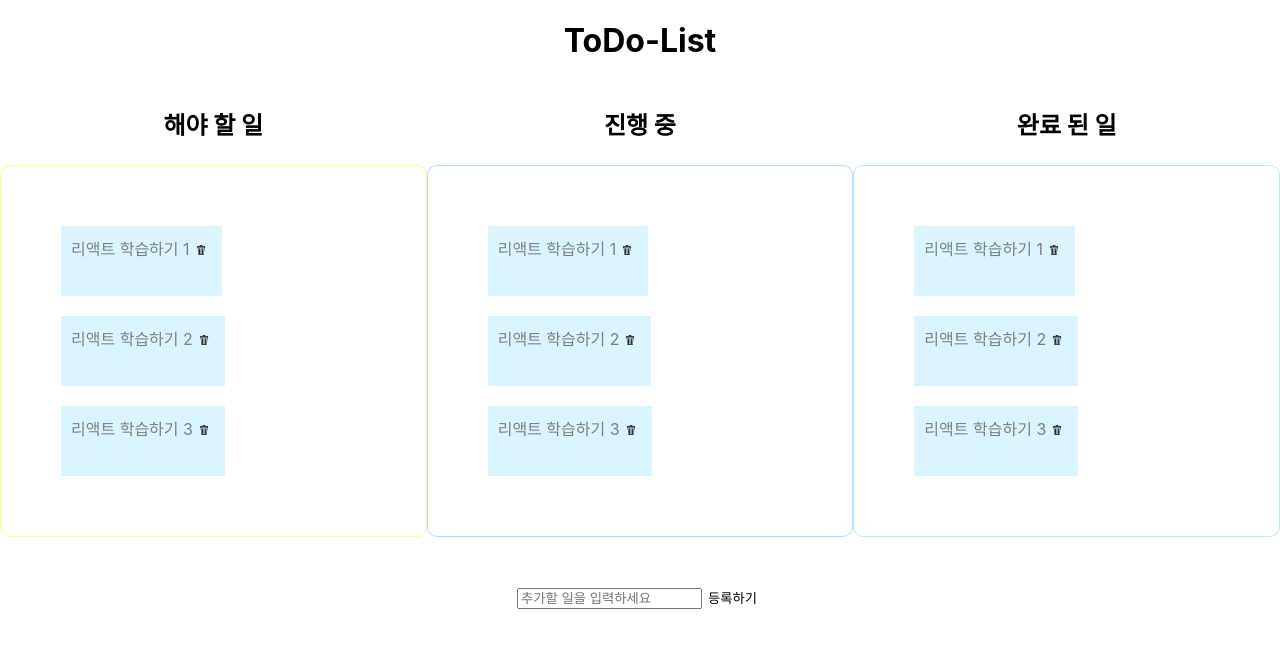
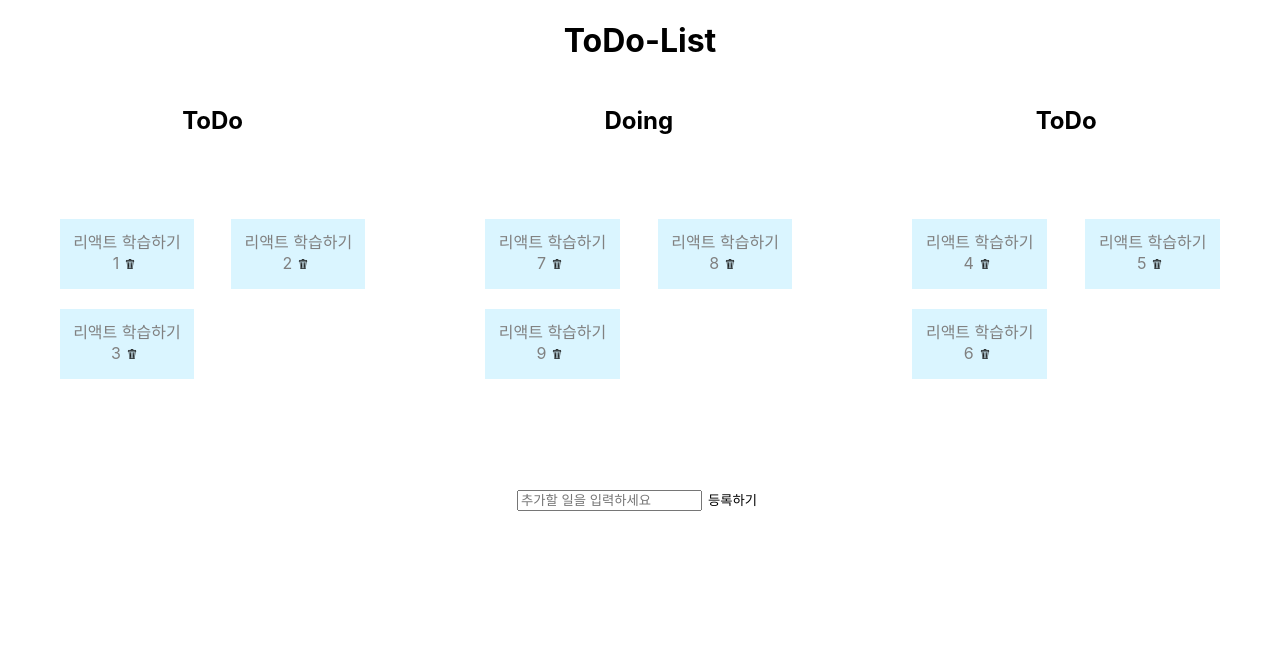
Before and after one commit to hyunjunyong/react-study, a React (Create React App) app: page / in a window 1280 px wide. Shown: the top 648 px of the page. Built offline with nearby package versions, Linux system fonts and the light colour scheme.

Commit message:
list remove event

```diff
--- a/src/App.css
+++ b/src/App.css
@@ -58,6 +58,7 @@ li{
   background-color: #DAF5FF;
   color:gray;
   height:50px;
+  width:35%;
   padding:10px;
 }
 button{
--- a/src/App.jsx
+++ b/src/App.jsx
@@ -1,11 +1,10 @@
 import React, { useState, useRef } from 'react'
 import './App.css'
-import ToDo from './components/ToDo'
-import Doing from './components/Doing'
-import Done from './components/Done'
+import List from './components/List'
 import CreateDo from './components/CreateDo'
 
 const App = () => {
+  const title = ['ToDo', 'Doing', 'Done']
   const [doList, setDoList] = useState([
     {
       id: 1,
@@ -22,30 +21,30 @@ const App = () => {
   ])
   const [DoneList, setDoneList] = useState([
     {
-      id: 1,
-      do: '리액트 학습하기 1',
+      id: 4,
+      do: '리액트 학습하기 4',
     },
     {
-      id: 2,
-      do: '리액트 학습하기 2',
+      id: 5,
+      do: '리액트 학습하기 5',
     },
     {
-      id: 3,
-      do: '리액트 학습하기 3',
+      id: 6,
+      do: '리액트 학습하기 6',
     },
   ])
   const [DoingList, setDoingList] = useState([
     {
-      id: 1,
-      do: '리액트 학습하기 1',
+      id: 7,
+      do: '리액트 학습하기 7',
     },
     {
-      id: 2,
-      do: '리액트 학습하기 2',
+      id: 8,
+      do: '리액트 학습하기 8',
     },
     {
-      id: 3,
-      do: '리액트 학습하기 3',
+      id: 9,
+      do: '리액트 학습하기 9',
     },
   ])
   const [inputs, setInputs] = useState('')
@@ -66,6 +65,11 @@ const App = () => {
     setInputs('')
     nextId.current += 1
   }
+  const onRemove = (id) => {
+    setDoList(doList.filter((list) => list.id !== id))
+    setDoneList(DoneList.filter((list) => list.id !== id))
+    setDoingList(DoingList.filter((list) => list.id !== id))
+  }
   return (
     <div className="App">
       <header>
@@ -73,9 +77,9 @@ const App = () => {
       </header>
 
       <section>
-        <ToDo doList={doList}></ToDo>
-        <Doing DoingList={DoingList}></Doing>
-        <Done DoneList={DoneList}></Done>
+        <List title={title[0]} ToDoList={doList} onRemove={onRemove} />
+        <List title={title[1]} ToDoList={DoingList} onRemove={onRemove} />
+        <List title={title[0]} ToDoList={DoneList} onRemove={onRemove} />
       </section>
       <footer>
         <CreateDo Do={inputs || ''} onChange={onChange} onCreate={onCreate} />
--- a/src/components/Doing.jsx
+++ /dev/null
@@ -1,22 +0,0 @@
-import React from 'react'
-import List from './List'
-const Doing = ({ DoingList }) => {
-  return (
-    <div className="Doing-wrap wrap">
-      <div className="header">
-        <h2>
-          <p>진행 중</p>
-        </h2>
-      </div>
-      <div className="section">
-        <ul>
-          {DoingList.map((list) => (
-            <List list={list} key={list.id} />
-          ))}
-        </ul>
-      </div>
-    </div>
-  )
-}
-
-export default Doing
--- a/src/components/Done.jsx
+++ /dev/null
@@ -1,22 +0,0 @@
-import React from 'react'
-import List from './List'
-const Done = ({ DoneList }) => {
-  return (
-    <div className="Done-wrap wrap">
-      <div className="header">
-        <h2>
-          <p>완료 된 일</p>
-        </h2>
-      </div>
-      <div className="section">
-        <ul>
-          {DoneList.map((list) => (
-            <List list={list} key={list.id} />
-          ))}
-        </ul>
-      </div>
-    </div>
-  )
-}
-
-export default Done
--- a/src/components/List.jsx
+++ b/src/components/List.jsx
@@ -1,19 +1,41 @@
 import React from 'react'
 import Delete from '../images/delete.png'
 
-const List = ({ list }) => {
+const List = ({ title, ToDoList, onRemove }) => {
   const imgStyle = {
     width: '10px',
     height: '10px',
   }
 
+  const handleDragStart = (e, id) => {
+    e.dataTransfer.setData('text/plain', id)
+    // setDraggedItemId(id);
+  }
+
   return (
-    <li>
-      {list.do}
-      <button>
-        <img src={Delete} alt="" style={imgStyle} />
-      </button>
-    </li>
+    <div className="wrap">
+      <div className="header">
+        <h2>
+          <p>{title}</p>
+        </h2>
+      </div>
+      <div className="section">
+        <ul>
+          {ToDoList.map((list) => (
+            <li
+              draggable
+              onDragStart={(e) => handleDragStart(e, list.id)}
+              key={list.id}
+            >
+              {list.do}
+              <button onClick={() => onRemove(list.id)}>
+                <img src={Delete} alt="" style={imgStyle} />
+              </button>
+            </li>
+          ))}
+        </ul>
+      </div>
+    </div>
   )
 }
 
--- a/src/components/ToDo.jsx
+++ /dev/null
@@ -1,22 +0,0 @@
-import React from 'react'
-import List from './List'
-const Todo = ({ doList }) => {
-  return (
-    <div className="Todo-wrap wrap">
-      <div className="header">
-        <h2>
-          <p>해야 할 일</p>
-        </h2>
-      </div>
-      <div className="section">
-        <ul>
-          {doList.map((list) => (
-            <List list={list} key={list.id} />
-          ))}
-        </ul>
-      </div>
-    </div>
-  )
-}
-
-export default Todo
```
